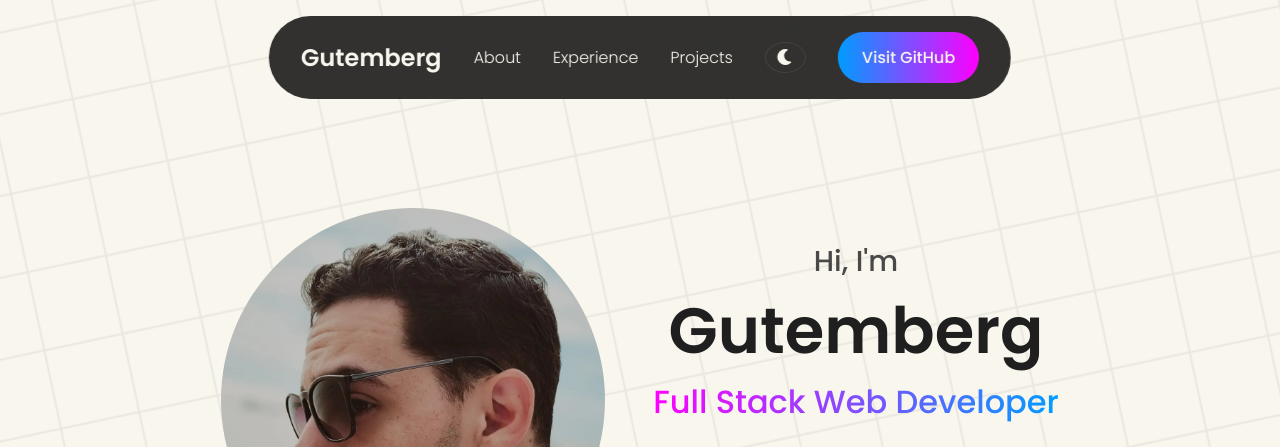
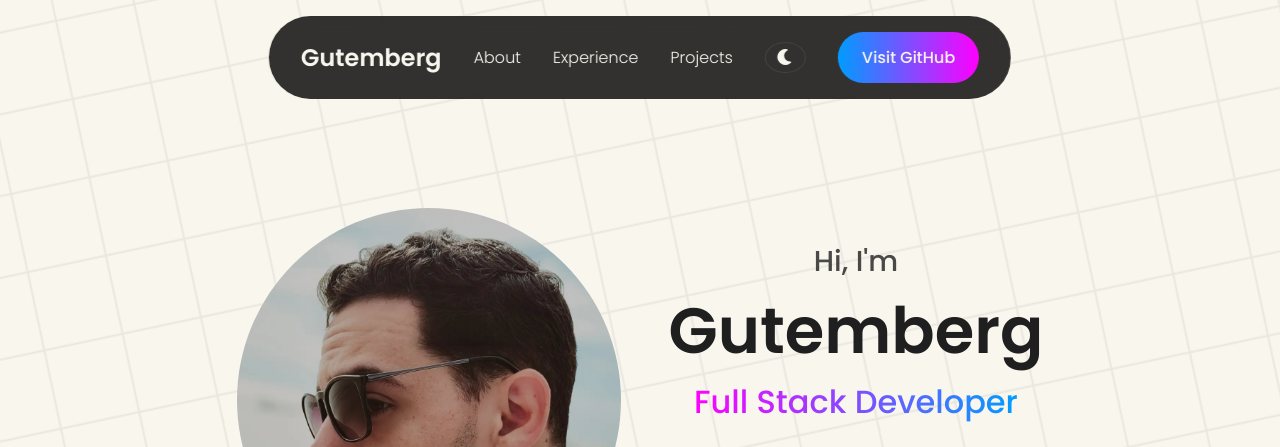
Before and after one commit to Fabbio-Studios/my-portfolio, a plain HTML site: page index.html in a window 1280 px wide. Shown: the top 447 px of the page. Drawn offline with Linux system fonts and the light colour scheme.

Commit message:
Correct title casing and job title in index.html

```diff
--- a/index.html
+++ b/index.html
@@ -3,7 +3,7 @@
 <head>
     <meta charset="UTF-8">
     <meta name="viewport" content="width=device-width, initial-scale=1.0">
-    <title>My Portfolio</title>
+    <title>My portfolio</title>
     <link rel="preconnect" href="https://fonts.googleapis.com">
     <link rel="preconnect" href="https://fonts.gstatic.com" crossorigin>
     <link href="https://fonts.googleapis.com/css2?family=Poppins:wght@300;500;600&display=swap" rel="stylesheet">
@@ -41,7 +41,7 @@
                 <div class="text">
                     <h3>Hi, I'm</h3>
                     <h1>Gutemberg</h1>
-                    <span>Full Stack Web Developer</span>
+                    <span>Full Stack Developer</span>
                 </div>
                 <div class="btn-group">
                     <a class="btn" href="assets/CV.pdf" download target="_blank" rel="noopener noreferrer">Download CV</a>
```
